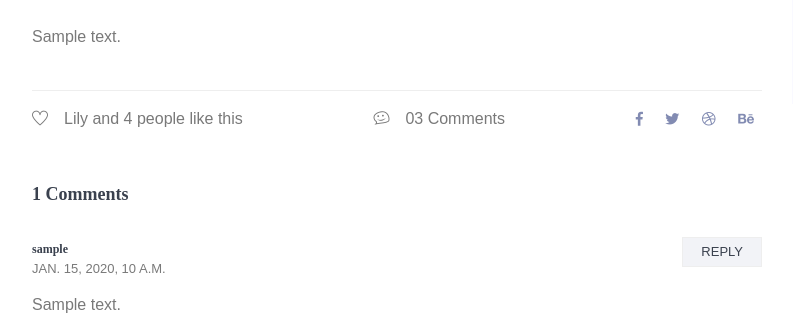
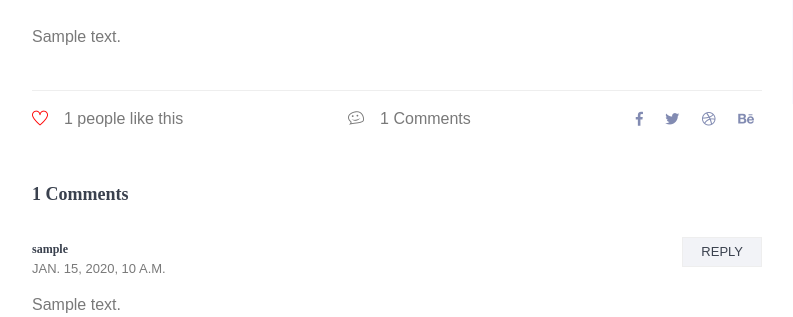
Before and after one commit to nastiaetstesha/Blog_Django, a Django app: a page that uses templates/blog-details.html in a window 1280 px wide. Shown: the part 1064-1381 px from the top of the page, without its empty margins (53-846 px from the left). Run offline with Django 3.2, Linux system fonts and the light colour scheme; tables that the repository leaves empty hold one stand-in row (values such as "Sample post"); grey boxes marked "Sample" are stand-in pictures; parts of the project's set-up code (start-up, migrations or seed data) failed here and were passed over; some libraries are stand-ins or nearby versions.

Commit message:
fix the post page + Make like heart red.

```diff
--- a/templates/blog-details.html
+++ b/templates/blog-details.html
@@ -94,10 +94,8 @@
               </div>
               <p>{{post.text}}</p>
               <div class="news_d_footer flex-column flex-sm-row">
-                <a href="#"><span class="align-middle mr-2"><i class="ti-heart"></i></span>Lily and 4 people like this</a>
-                <a class="justify-content-sm-center ml-sm-auto mt-sm-0 mt-2" href="#">
-                  <span class="align-middle mr-2"><i class="ti-themify-favicon"></i></span>03 Comments
-                </a>
+                <a href="#"><span class="align-middle mr-2"><i style="color:red" class="ti-heart"></i></span>{{post.likes_amount}} people like this</a>
+                <a class="justify-content-sm-center ml-sm-auto mt-sm-0 mt-2" href="#"><span class="align-middle mr-2"><i class="ti-themify-favicon"></i></span>{{post.comments|length}} Comments</a>
                 <div class="news_socail ml-sm-auto mt-sm-0 mt-2">
                   <a href="#"><i class="fab fa-facebook-f"></i></a>
                   <a href="#"><i class="fab fa-twitter"></i></a>
```
